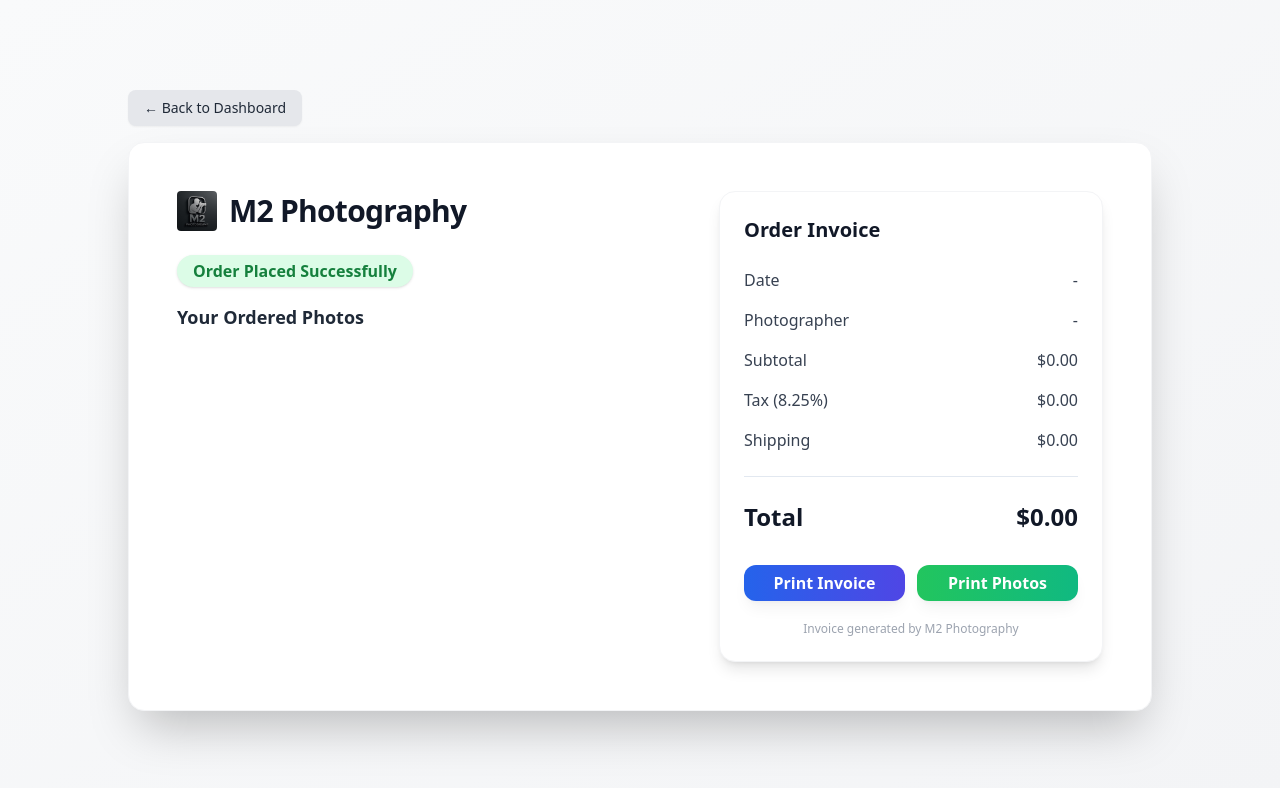
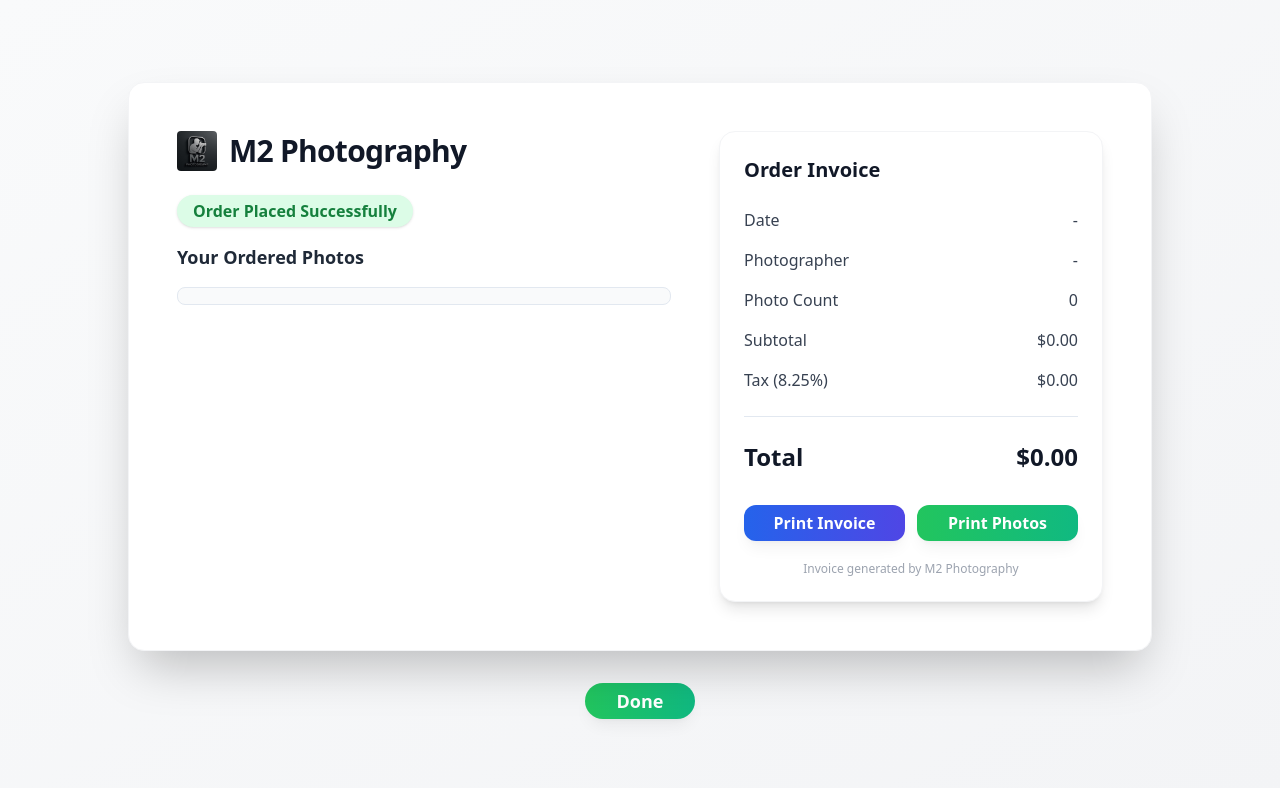
Before and after one commit to MDharunPrasad/kiosk-final, a React (Vite) app: page /order-confirmation in a window 1280 px wide. Shown: the top 788 px of the page. Built offline with nearby package versions, Linux system fonts and the light colour scheme.

Commit message:
bug fixed

```diff
--- a/src/pages/Cart.tsx
+++ b/src/pages/Cart.tsx
@@ -54,6 +54,7 @@ export default function Cart() {
       total,
       orderDate,
       photographer,
+      orderNumber, // Pass order number
     };
     clearCart();
     navigate("/order-confirmation", { state: orderDetails });
@@ -64,8 +65,8 @@ export default function Cart() {
       <div className="min-h-screen flex flex-col items-center justify-center bg-gradient-to-br from-gray-50 to-gray-100">
         <div className="bg-white p-8 rounded-2xl shadow-xl border border-gray-200 text-center">
           <h1 className="text-2xl font-bold mb-2">Your cart is empty</h1>
-          <p className="mb-4 text-gray-500">Go back and add some photos to your cart.</p>
-          <button className="text-blue-600 hover:underline text-sm" onClick={() => window.history.back()}>&larr; Back to Editor</button>
+          <p className="mb-4 text-gray-500">Go back to the dashboard and add some photos to your cart.</p>
+          <button className="text-blue-600 hover:underline text-sm" onClick={() => navigate('/operator')}>&larr; Back to Dashboard</button>
         </div>
       </div>
     );
--- a/src/pages/OrderConfirmation.tsx
+++ b/src/pages/OrderConfirmation.tsx
@@ -6,19 +6,13 @@ export default function OrderConfirmation() {
   const location = useLocation();
   const navigate = useNavigate();
   const order = location.state || {};
-  const { cartItems = [], subtotal = 0, tax = 0, total = 0, orderDate, photographer = "" } = order;
+  const { cartItems = [], subtotal = 0, tax = 0, total = 0, orderDate, photographer = "", orderNumber } = order;
 
   return (
     <div className="min-h-screen flex flex-col items-center justify-center bg-gradient-to-br from-gray-50 to-gray-100 py-10 px-2">
       <div className="w-full max-w-5xl">
-        <Button
-          onClick={() => navigate("/operator")}
-          className="mb-4 bg-gray-200 text-gray-800 hover:bg-gray-300"
-        >
-          &larr; Back to Dashboard
-        </Button>
-        <div className="bg-white rounded-2xl shadow-2xl p-8 md:p-12 flex flex-col md:flex-row gap-10 md:gap-12 border border-gray-100">
-          {/* Left: Images Grid */}
+        <div className="bg-white rounded-2xl shadow-2xl p-8 md:p-12 flex flex-col md:flex-row gap-10 md:gap-12 border border-gray-100 relative">
+          {/* Left: Images Preview Column */}
           <div className="flex-1 min-w-0 flex flex-col">
             <div className="flex items-center gap-3 mb-6">
               <img src="/m2-logo.jpg" alt="M2 Photography Logo" className="w-10 h-10 object-contain rounded" />
@@ -28,12 +22,12 @@ export default function OrderConfirmation() {
               <span className="inline-block px-4 py-1 rounded-full bg-green-100 text-green-700 font-semibold text-base shadow">Order Placed Successfully</span>
             </div>
             <h2 className="font-semibold text-lg mb-4 text-gray-800">Your Ordered Photos</h2>
-            <div className="overflow-y-auto max-h-[400px] pr-2">
-              <div className="grid grid-cols-2 gap-4">
+            <div className="overflow-y-auto max-h-[400px] pr-2 border rounded-lg bg-gray-50">
+              <div className="flex flex-col gap-3 p-2">
                 {cartItems.map((item: any) => (
-                  <div key={item.id} className="bg-gray-50 rounded-xl shadow-sm p-2 flex flex-col items-center">
-                    <img src={item.thumb} alt={item.name} className="w-full h-40 object-cover rounded-lg border shadow mb-2" />
-                    <div className="text-sm font-medium text-gray-800 truncate w-full text-center">{item.name}</div>
+                  <div key={item.id} className="flex items-center gap-3 bg-white rounded shadow-sm p-2">
+                    <img src={item.thumb} alt={item.name} className="w-16 h-16 object-cover rounded border" />
+                    <div className="text-sm font-medium text-gray-800 truncate">{item.name}</div>
                   </div>
                 ))}
               </div>
@@ -43,11 +37,14 @@ export default function OrderConfirmation() {
           <div className="w-full md:w-96 flex flex-col justify-center">
             <div className="bg-white rounded-2xl shadow-lg border border-gray-100 p-6 flex flex-col gap-4 sticky top-10">
               <h3 className="font-semibold text-xl mb-2 text-gray-900">Order Invoice</h3>
+              {orderNumber && (
+                <div className="flex justify-between text-base text-gray-700"><span>Order Number</span><span>{orderNumber}</span></div>
+              )}
               <div className="flex justify-between text-base text-gray-700"><span>Date</span><span>{orderDate ? new Date(orderDate).toLocaleDateString() : "-"}</span></div>
               <div className="flex justify-between text-base text-gray-700"><span>Photographer</span><span>{photographer || "-"}</span></div>
+              <div className="flex justify-between text-base text-gray-700"><span>Photo Count</span><span>{cartItems.length}</span></div>
               <div className="flex justify-between text-base font-medium text-gray-700"><span>Subtotal</span><span>${subtotal.toFixed(2)}</span></div>
               <div className="flex justify-between text-base text-gray-700"><span>Tax (8.25%)</span><span>${tax.toFixed(2)}</span></div>
-              <div className="flex justify-between text-base text-gray-700"><span>Shipping</span><span>${cartItems.length > 0 ? "5.99" : "0.00"}</span></div>
               <div className="border-t my-2"></div>
               <div className="flex justify-between font-bold text-2xl text-gray-900"><span>Total</span><span>${total.toFixed(2)}</span></div>
               <div className="flex gap-3 mt-4">
@@ -62,6 +59,15 @@ export default function OrderConfirmation() {
             </div>
           </div>
         </div>
+        {/* Done button at bottom center */}
+        <div className="flex justify-center mt-8">
+          <Button
+            onClick={() => navigate('/operator')}
+            className="px-8 py-3 bg-gradient-to-r from-green-500 to-emerald-500 hover:from-green-600 hover:to-emerald-600 text-white font-bold rounded-full shadow-lg text-lg transition-all"
+          >
+            Done
+          </Button>
+        </div>
       </div>
     </div>
   );
```
